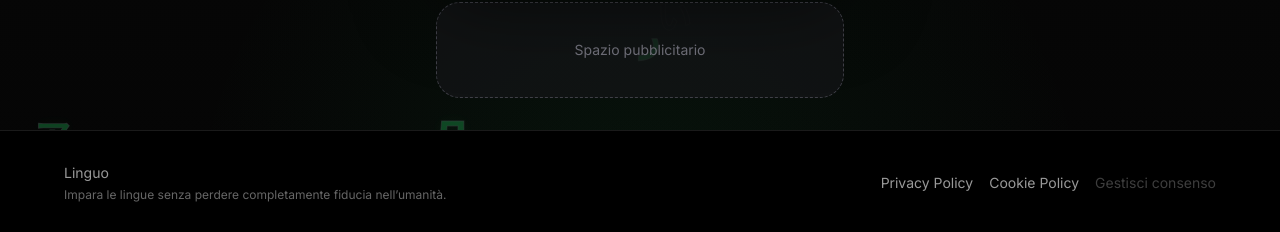
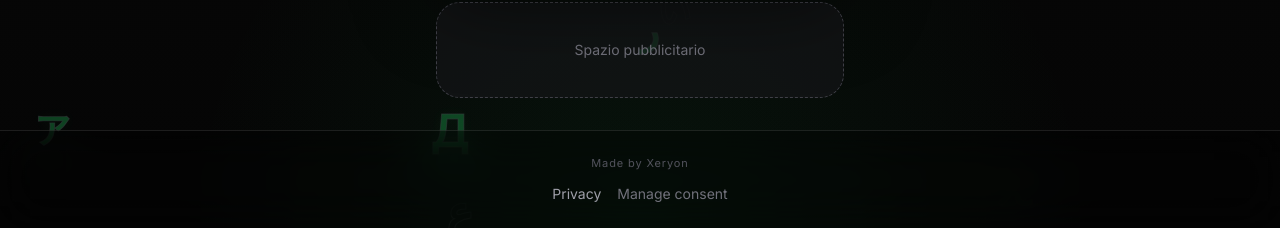
Before and after one commit to Xcallmefrank/linguo-game, a Next.js app: page / in a window 1280 px wide. Shown: the part 1133-1365 px from the top of the page. Built offline with nearby package versions, Linux system fonts and the light colour scheme; no server answers.

Commit message:
fix metadata pt 3

```diff
--- a/components/site-footer.tsx
+++ b/components/site-footer.tsx
@@ -1,81 +1,108 @@
 "use client"
 
+import Link from "next/link"
 import { useEffect, useState } from "react"
-import Link from "next/link"
+import { useToast } from "@/components/toast-provider"
 import { useLocale } from "@/components/locale-provider"
 
 type GoogleFcWindow = Window & {
   googlefc?: {
-    callbackQueue?: Array<() => void>
+    callbackQueue?: {
+      push: (item: unknown) => number
+    }
     showRevocationMessage?: () => void
   }
 }
 
+function isConsentApiReady(googleWindow: GoogleFcWindow) {
+  return Boolean(
+    googleWindow.googlefc?.callbackQueue &&
+      typeof googleWindow.googlefc?.showRevocationMessage === "function"
+  )
+}
+
 export function SiteFooter() {
-  const { locale } = useLocale()
-  const [consentAvailable, setConsentAvailable] = useState(false)
+  const [consentReady, setConsentReady] = useState(false)
+  const { showToast } = useToast()
+  const { t } = useLocale()
 
   useEffect(() => {
-    const checkConsentApi = () => {
-      const googleWindow = window as GoogleFcWindow
+    if (typeof window === "undefined") return
 
-      const isAvailable =
-        typeof googleWindow.googlefc?.callbackQueue?.push === "function" &&
-        typeof googleWindow.googlefc?.showRevocationMessage === "function"
+    const googleWindow = window as GoogleFcWindow
 
-      setConsentAvailable(isAvailable)
+    googleWindow.googlefc = googleWindow.googlefc || {}
+    googleWindow.googlefc.callbackQueue =
+      googleWindow.googlefc.callbackQueue || {
+        push: () => 0,
+      }
+
+    if (isConsentApiReady(googleWindow)) {
+      setConsentReady(true)
+      return
     }
 
-    checkConsentApi()
+    const queue = googleWindow.googlefc.callbackQueue
 
-    const interval = window.setInterval(checkConsentApi, 500)
+    queue.push({
+      CONSENT_API_READY: () => {
+        setConsentReady(true)
+      },
+    })
+
+    const interval = window.setInterval(() => {
+      if (isConsentApiReady(googleWindow)) {
+        setConsentReady(true)
+        window.clearInterval(interval)
+      }
+    }, 800)
+
+    const timeout = window.setTimeout(() => {
+      window.clearInterval(interval)
+    }, 10000)
 
     return () => {
       window.clearInterval(interval)
+      window.clearTimeout(timeout)
     }
   }, [])
 
   const handleConsentClick = () => {
     const googleWindow = window as GoogleFcWindow
-    const callbackQueue = googleWindow.googlefc?.callbackQueue
-    const showRevocationMessage = googleWindow.googlefc?.showRevocationMessage
 
     if (
-      typeof callbackQueue?.push === "function" &&
-      typeof showRevocationMessage === "function"
+      googleWindow.googlefc?.callbackQueue &&
+      typeof googleWindow.googlefc.showRevocationMessage === "function"
     ) {
-      callbackQueue.push(showRevocationMessage)
-    } else {
-      console.warn("Google Funding Choices non è ancora disponibile.")
+      const queue = googleWindow.googlefc.callbackQueue
+      const showRevocationMessage = googleWindow.googlefc.showRevocationMessage
+      queue.push(showRevocationMessage)
+      return
     }
+
+    showToast(t("toast.consentUnavailable"), "info")
   }
 
   return (
-    <footer className="border-t border-white/10 bg-black px-6 py-8 text-sm text-white/60">
-      <div className="mx-auto flex max-w-6xl flex-col gap-4 md:flex-row md:items-center md:justify-between">
-        <div>
-          <p>Linguo</p>
-          <p className="mt-1 text-xs text-white/40">
-            Impara le lingue senza perdere completamente fiducia nell’umanità.
-          </p>
-        </div>
+    <footer className="relative z-10 border-t border-white/10 bg-black/30 px-5 py-6 backdrop-blur-xl">
+      <div className="mx-auto flex max-w-md flex-col items-center gap-3 text-center">
+        <p className="text-[11px] tracking-[0.08em] text-zinc-600">
+          Made by Xeryon
+        </p>
 
-        <div className="flex flex-wrap items-center gap-4">
-          <Link href={`/${locale}/privacy`} className="hover:text-white">
-            Privacy Policy
-          </Link>
-
-          <Link href={`/${locale}/cookie`} className="hover:text-white">
-            Cookie Policy
+        <div className="flex flex-wrap items-center justify-center gap-x-4 gap-y-2 text-sm text-zinc-400">
+          <Link href="/privacy" className="transition-colors hover:text-white">
+            {t("footer.privacy")}
           </Link>
 
           <button
             type="button"
             onClick={handleConsentClick}
-            disabled={!consentAvailable}
-            className="hover:text-white disabled:cursor-not-allowed disabled:opacity-40"
+            className={`transition-colors hover:text-white ${
+              consentReady ? "text-zinc-400" : "text-zinc-500"
+            }`}
           >
-            Gestisci consenso
+            {t("footer.consent")}
           </button>
         </div>
       </div>
```
